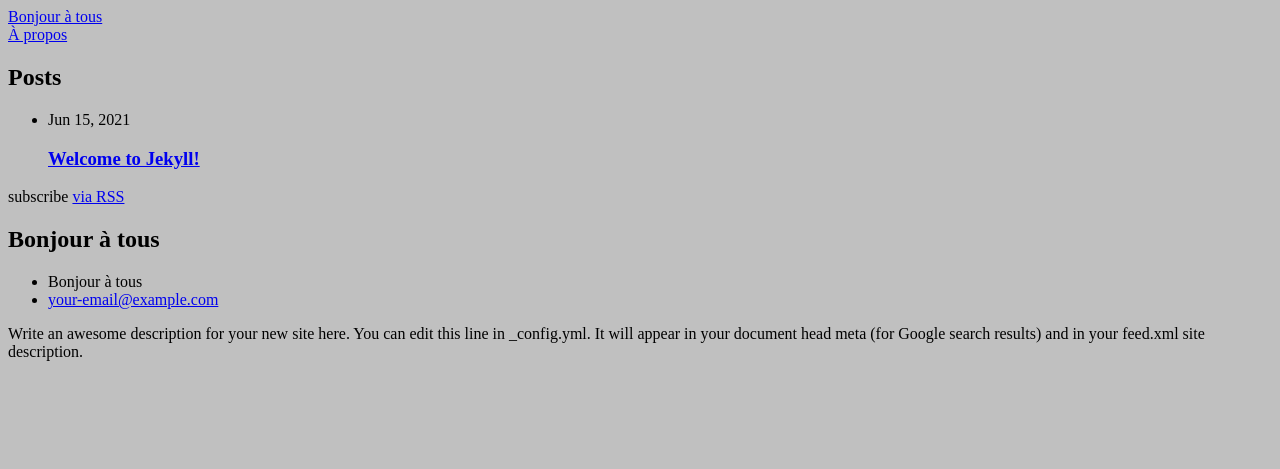
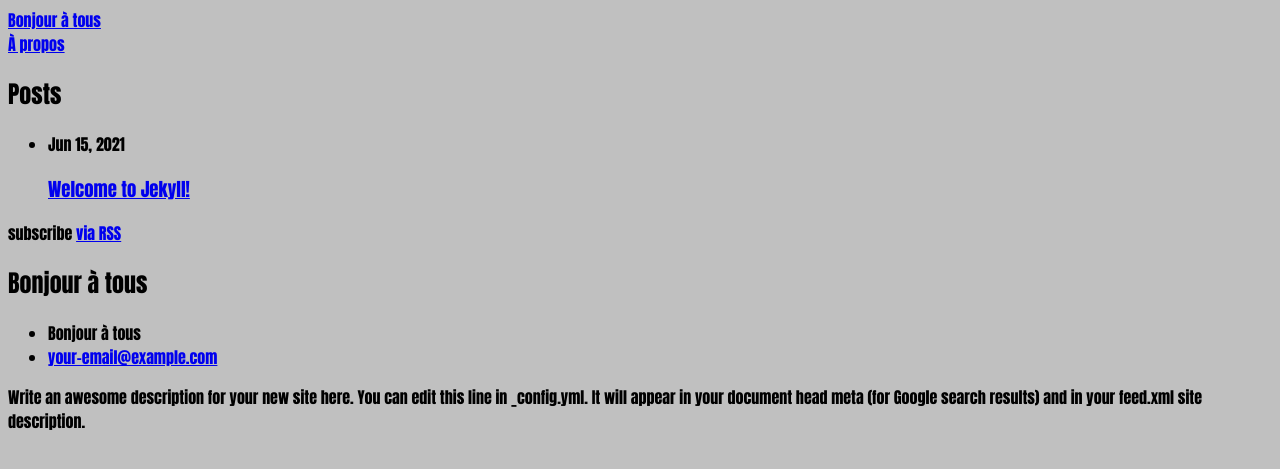
Before and after one commit to Corentin69008/Corentin69008.github.io, a Jekyll site: the page built from index.markdown, in a window 1280 px wide. Shown: the top 469 px of the page. Built offline with Jekyll 4.4.1, drawn with Linux system fonts in a browser that asks for light colours.

Commit message:
mise a jour

```diff
--- a/assets/main.css
+++ b/assets/main.css
@@ -5,8 +5,4 @@ html{
   background-color: #c0c0c0;
 }
 
-<style>
-{
-font-family: Impact, Charcoal, sans-serif;
-}
-</style>
+body {font-family: Impact, Charcoal, sans-serif;}
```
